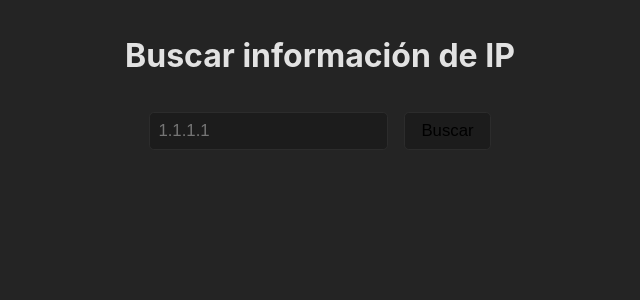
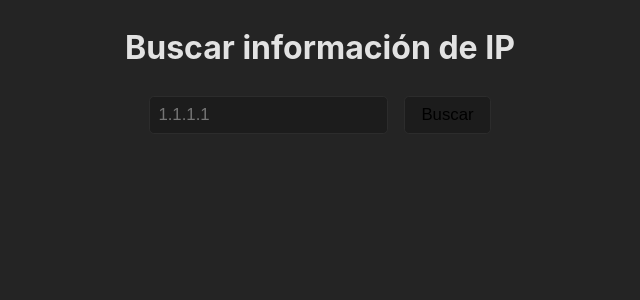
Before and after one commit to Danii47/search-ip-info, a React (Vite) app: page / in a window 1280 px wide. Shown: the top 300 px of the page, without its empty margins (320-960 px from the left). Built offline with nearby package versions, Linux system fonts and the light colour scheme.

Commit message:
style: reduce margin

```diff
--- a/src/App.css
+++ b/src/App.css
@@ -6,7 +6,7 @@
 }
 
 h1 {
-  margin: 2rem;
+  margin: 1.5rem;
 }
 
 form {
```
